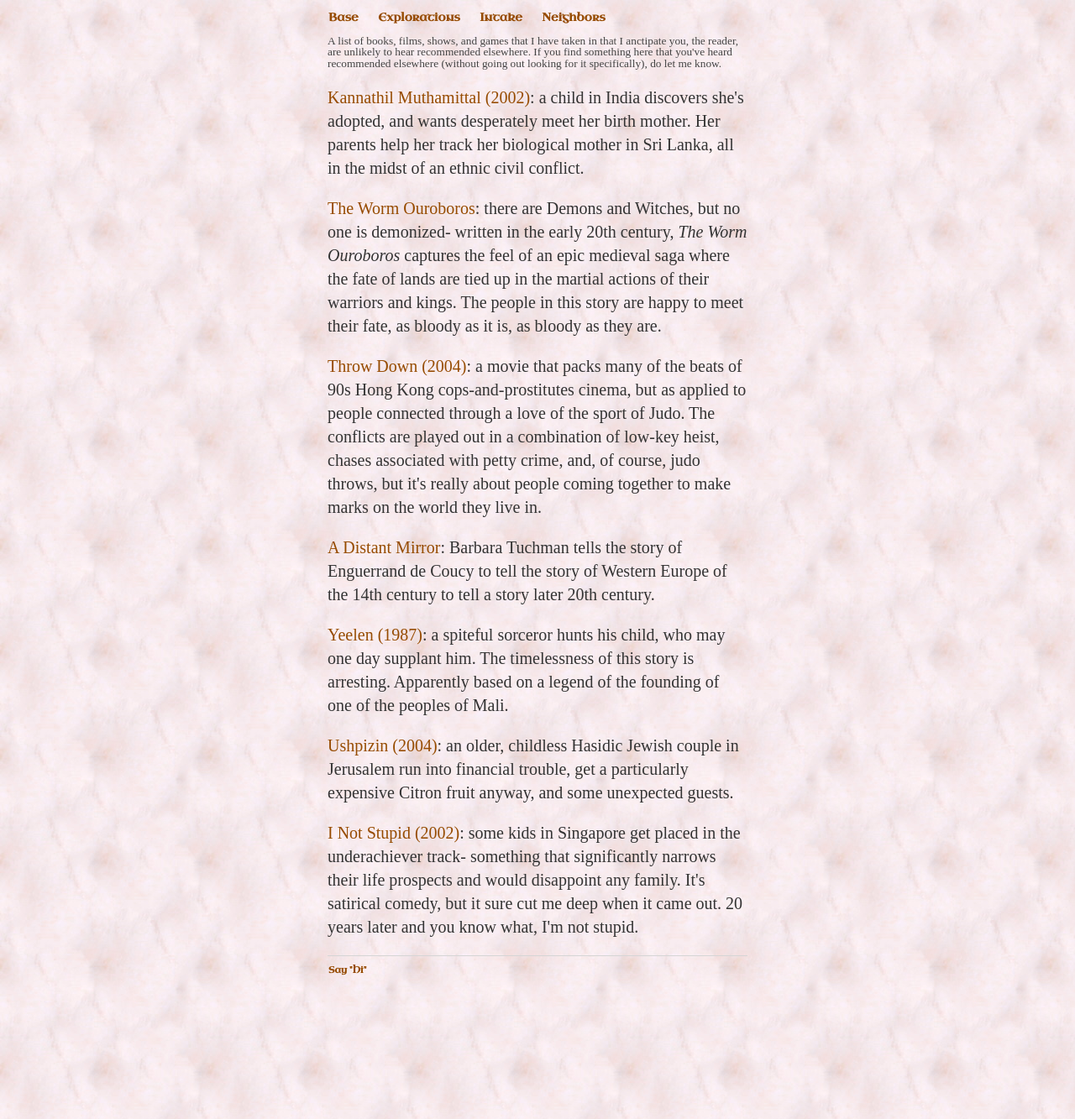
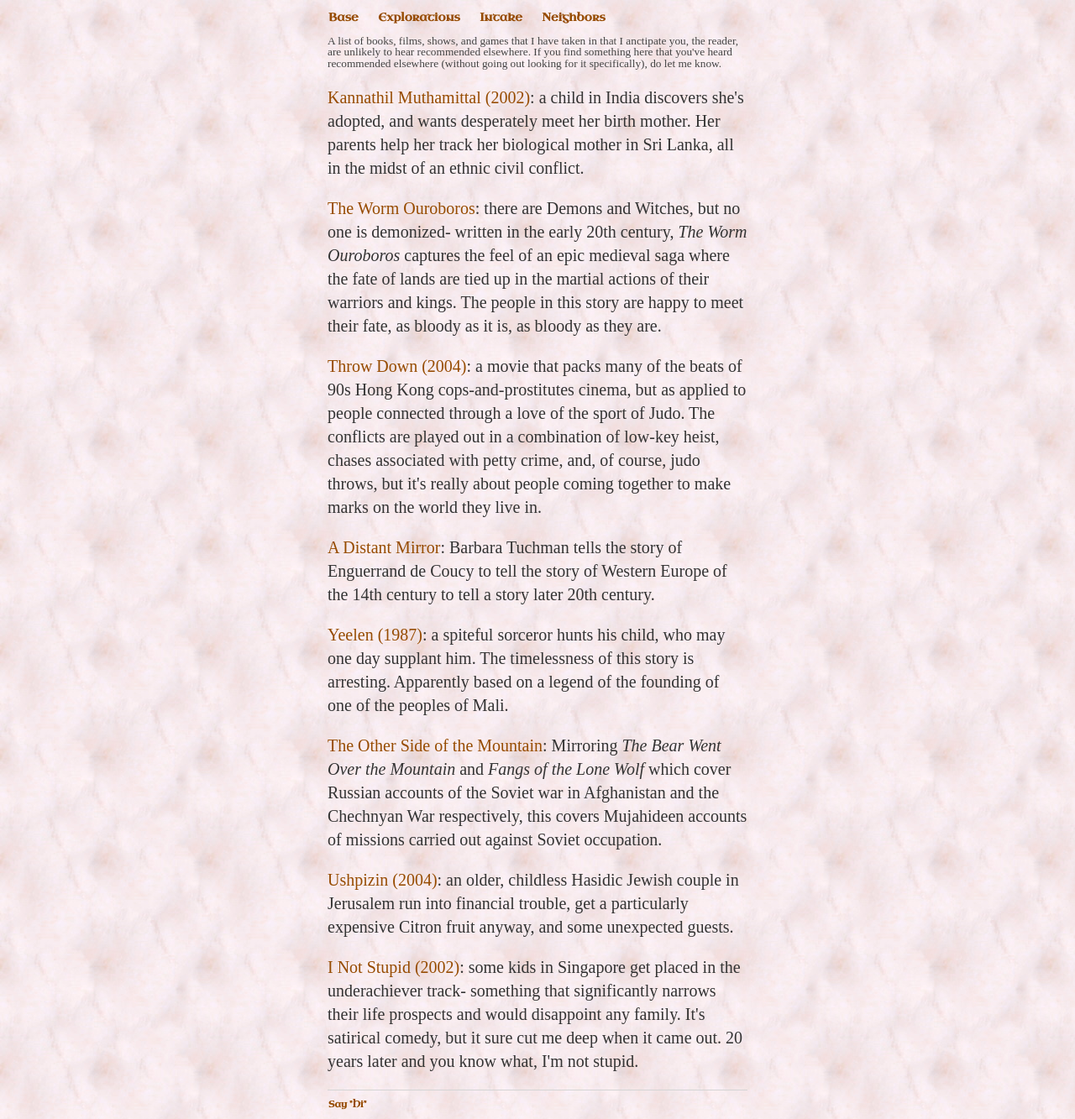
Before and after one commit to ray-dorai/ray-dorai.github.io, a Jekyll site: the page built from intake.html, in a window 1280 px wide. Shown: the whole page at 84% size. Built offline with Jekyll 4.4.1, drawn with Linux system fonts in a browser that asks for light colours; some web fonts are replaced.

Commit message:
Update intake.html

```diff
--- a/intake.html
+++ b/intake.html
@@ -10,6 +10,7 @@ A list of books, films, shows, and games that I have taken in that I anctipate y
 <p><a href="https://en.wikipedia.org/wiki/Throw_Down_(film)">Throw Down (2004)</a>: a movie that packs many of the beats of 90s Hong Kong cops-and-prostitutes cinema, but as applied to people connected through a love of the sport of Judo. The conflicts are played out in a combination of low-key heist, chases associated with petty crime, and, of course, judo throws, but it's really about people coming together to make marks on the world they live in.</p>
 <p><a href="https://en.wikipedia.org/wiki/A_Distant_Mirror">A Distant Mirror</a>: Barbara Tuchman tells the story of Enguerrand de Coucy to tell the story of Western Europe of the 14th century to tell a story later 20th century.</p>
 <p><a href="https://en.wikipedia.org/wiki/Yeelen">Yeelen (1987)</a>: a spiteful sorceror hunts his child, who may one day supplant him. The timelessness of this story is arresting. Apparently based on a legend of the founding of one of the peoples of Mali.</p>
+<p><a href="https://en.wikipedia.org/wiki/The_Other_Side_of_the_Mountain_(1998_book)">The Other Side of the Mountain</a>: Mirroring <i>The Bear Went Over the Mountain</i> and <i>Fangs of the Lone Wolf</i> which cover Russian accounts of the Soviet war in Afghanistan and the Chechnyan War respectively, this covers Mujahideen accounts of missions carried out against Soviet occupation.</p>
 <p><a href="https://en.wikipedia.org/wiki/Ushpizin">Ushpizin (2004)</a>: an older, childless Hasidic Jewish couple in Jerusalem run into financial trouble, get a particularly expensive Citron fruit anyway, and some unexpected guests.</p>
 <p><a href="https://en.wikipedia.org/wiki/I_Not_Stupid">I Not Stupid (2002)</a>: some kids in Singapore get placed in the underachiever track- something that significantly narrows their life prospects and would disappoint any family. It's satirical comedy, but it sure cut me deep when it came out. 20 years later and you know what, I'm not stupid. </p>
 
```
